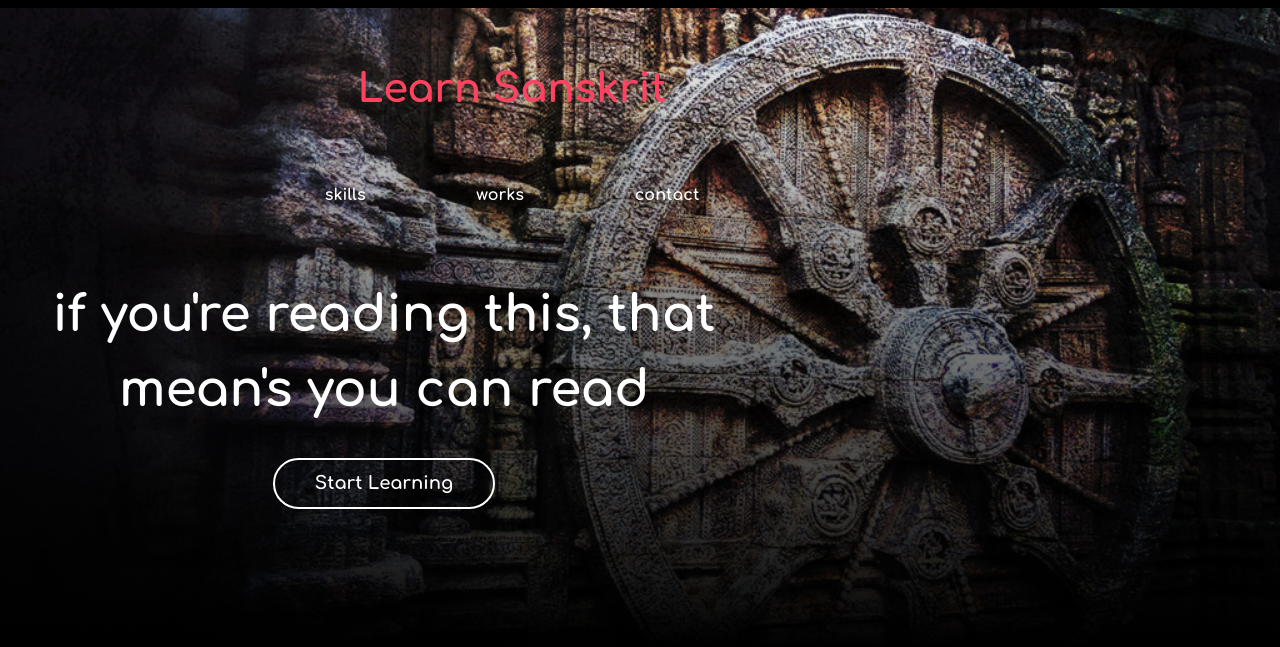
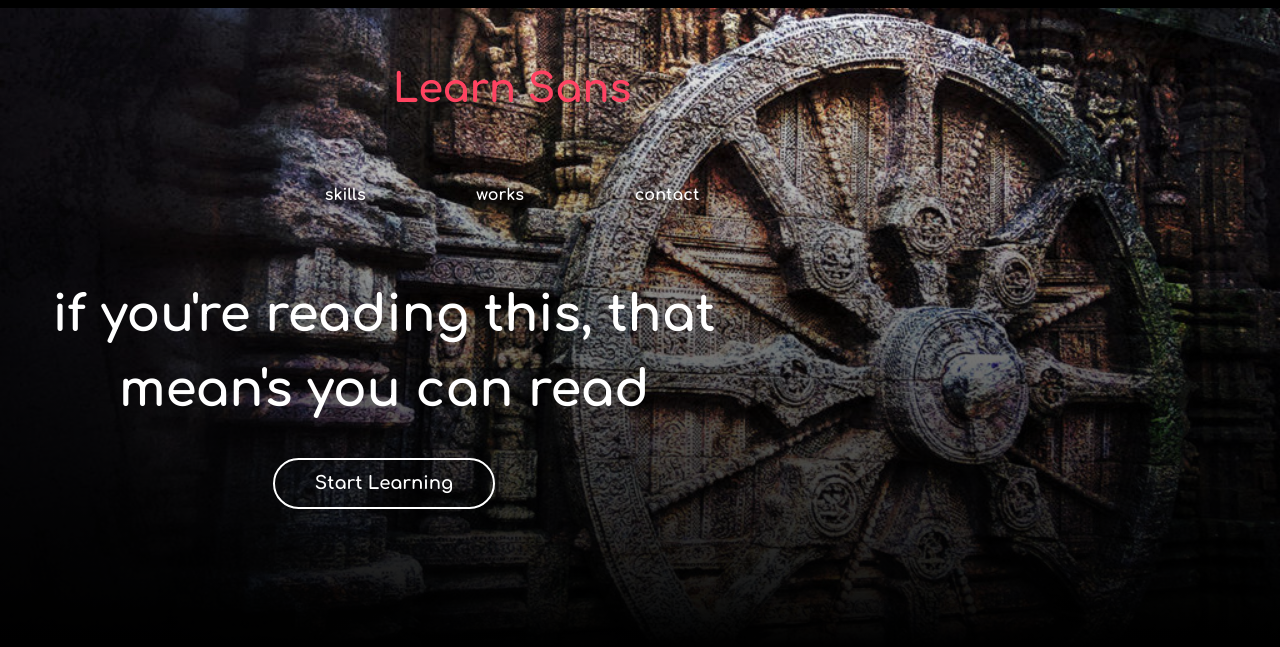
Before and after one commit to SuharshaHarish/learn-sanskrit-new, a Django app: page /learn-sanskrit/home/ in a window 1280 px wide. Shown: the top 647 px of the page. Run offline with Django 3.2, Linux system fonts and the light colour scheme; some libraries are stand-ins or nearby versions.

Commit message:
Test push

```diff
--- a/sanskrit/templates/sanskrit/home.html
+++ b/sanskrit/templates/sanskrit/home.html
@@ -22,7 +22,7 @@
         <div id="spinner"></div>
     </div>
     <div id="header" class="animated slideInDown" style="animation-delay:1.8s;">
-    <div id="title">Learn Sanskrit</div><br>
+    <div id="title">Learn Sans</div><br>
     <div id="links">
         <a href="#skills">skills</a>
         <a href="#work" style="margin:0px 60px;">works</a>
```
